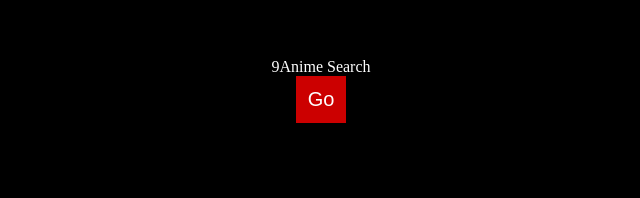
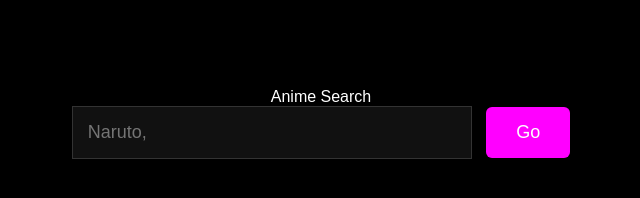
Before and after one commit to ConManCode/test-no-pages, a plain HTML site: page index.html in a window 1280 px wide. Shown: the whole page, without its empty margins (319-959 px from the left). Drawn offline with Linux system fonts and the light colour scheme.

Commit message:
Revamp index.html for improved anime search

```diff
--- a/index.html
+++ b/index.html
@@ -1 +1 @@
-<html> <head><title>WCO Go</title> <style>body{background:black;color:white;text-align:center;padding:50px}input,button{padding:12px;font-size:20px}button{background:#c00;color:white;border:none}</style> </head> <body> 9Anime Search <form action=https://9animetv.to/ method=get target=_blank>  <button>Go</button>  </body> </html>
+<html> <head> <title>Anime Search</title> <style> body { background: black; color: white; text-align: center; padding: 80px; font-family: Arial; } h1 { font-size: 60px; margin-bottom: 30px; letter-spacing: 2px; } input { width: 400px; padding: 15px; font-size: 18px; border: 1px solid #333; background: #111; color: white; } button { padding: 15px 30px; font-size: 18px; background: #f0f; color: white; border: none; cursor: pointer; border-radius: 6px; margin-left: 10px; } </style> </head> <body> Anime Search <form action=https://9animetv.to/advanced-search method=get target=_blank> <input name=keyword placeholder=Naruto, JJK, One Piece... autocomplete=off /> <button>Go</button>  </body> </html>
```
